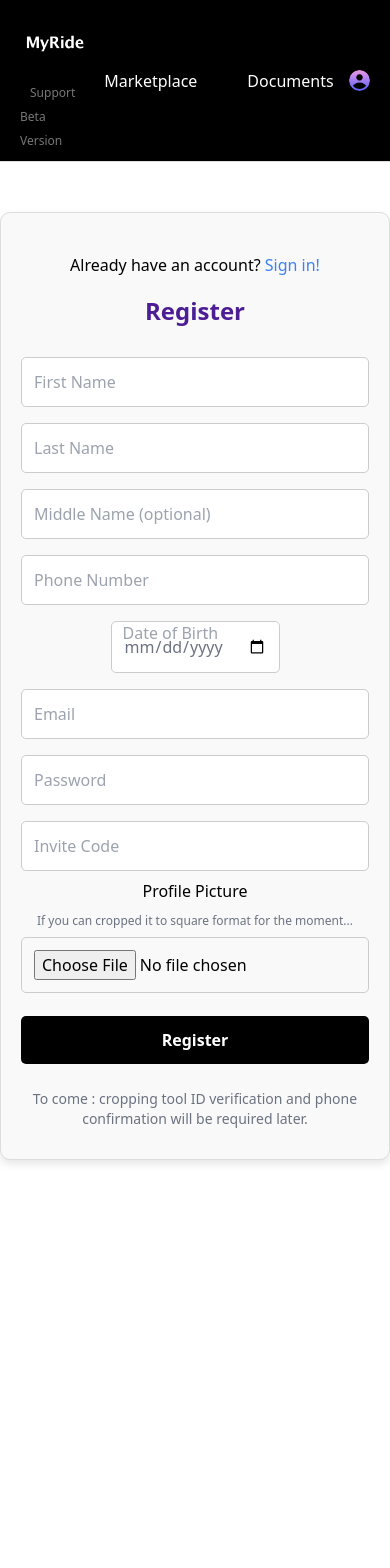
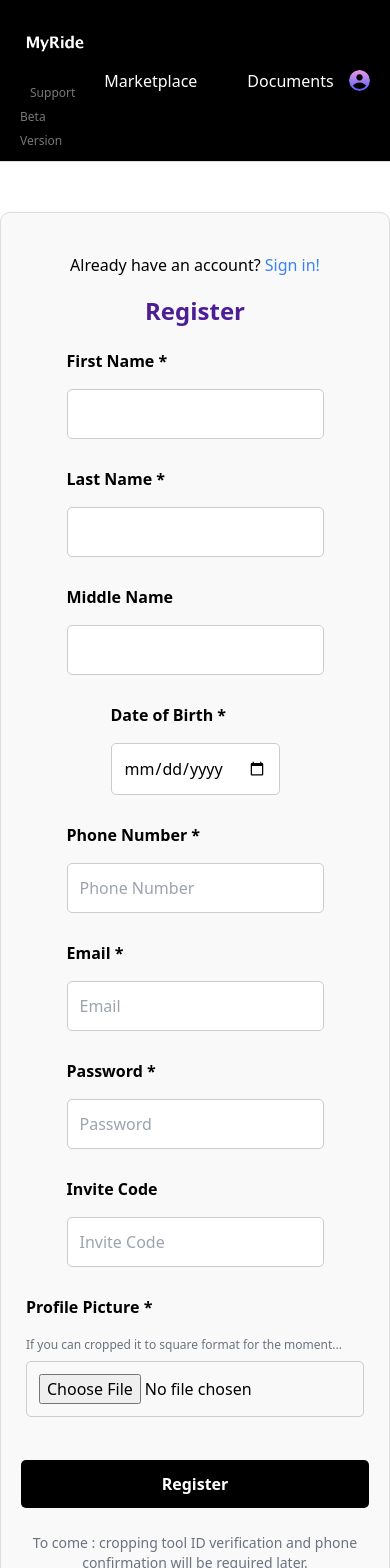
Before and after one commit to jt33120/myRide.com, a Next.js app: page /signup_page in a window 390 px wide. Shown: the top 1568 px of the page. Before the commit the page ends 1210 px from the top, so only its background shows below. Built offline with nearby package versions, Linux system fonts and the light colour scheme; no server answers.

Commit message:
ModifyVehicle Update

```diff
--- a/pages/signup_page.js
+++ b/pages/signup_page.js
@@ -1,148 +1,165 @@
 import { useState } from "react";
 import { auth, db, storage } from "../lib/firebase";
-import { createUserWithEmailAndPassword, updateProfile } from "firebase/auth";
+import { createUserWithEmailAndPassword } from "firebase/auth";
 import { collection, query, where, getDocs, doc, setDoc } from "firebase/firestore";
 import { ref, uploadBytesResumable, getDownloadURL } from "firebase/storage";
 import { useRouter } from "next/router";
-import DatePicker from "react-datepicker";
 import "react-datepicker/dist/react-datepicker.css";
-import { useMediaQuery } from "react-responsive"; // Import useMediaQuery for responsive handling
 import styles from '../styles/Auth.module.css';
-import Resizer from "react-image-file-resizer"; // Import the image resizer library
 import Link from 'next/link'; // Import Link for navigation
-
-const MyDatePicker = ({ selectedDate, setSelectedDate }) => {
-  const isMobile = useMediaQuery({ maxWidth: 768 }); // Detect if the user is on mobile
-
-  return isMobile ? (
-    <div className="relative">
-      <input
-        type="date"
-        value={selectedDate ? selectedDate.toISOString().split("T")[0] : ""}
-        onChange={(e) => setSelectedDate(new Date(e.target.value))}
-        className="border border-gray-300 p-2 rounded-md w-full mb-2 text-gray-500 placeholder-gray-400"
-        placeholder="Date of Birth" // Added placeholder
-        required
-      />
-      {!selectedDate && (
-        <span className="absolute left-3 top-2 text-gray-400 pointer-events-none">
-          Date of Birth
-        </span>
-      )}
-    </div>
-  ) : (
-    <DatePicker
-      selected={selectedDate}
-      onChange={setSelectedDate}
-      showYearDropdown
-      scrollableYearDropdown
-      dateFormat="MM/dd/yy"
-      placeholderText="Date of Birth (MM/DD/YY)" // Added placeholder
-      title="Date of Birth (MM/DD/YY)"
-      className="border border-gray-300 p-2 rounded-md w-full mb-2"
-      required
-    />
-  );
-};
 
 export default function SignUp() {
   const [email, setEmail] = useState("");
   const [password, setPassword] = useState("");
-  const [inviteCode, setInviteCode] = useState("");
+  const [invitationcode, setinvitationcode] = useState("");
   const [firstName, setFirstName] = useState("");
   const [lastName, setLastName] = useState("");
   const [middleName, setMiddleName] = useState("");
   const [phoneNumber, setPhoneNumber] = useState("");
   const [dob, setDob] = useState(null);
   const [image, setImage] = useState(null);
-  const [error, setError] = useState("");
+  const [error] = useState("");
   const [loading, setLoading] = useState(false);
+  const [errors, setErrors] = useState({
+    firstName: "",
+    lastName: "",
+    dateOfBirth: "",
+    profileImage: "",
+    email: "",
+    password: "",
+    phoneNumber: "",
+    invitationcode: "",
+  });
+  const [formError, setFormError] = useState(""); // State for form-level error message
   const router = useRouter();
 
-  const handleRegister = async () => {
-    if (!inviteCode) return setError("You need an invite code!");
-    if (!image) return setError("You must upload a profile image!");
+  const validateEmail = (email) => {
+    const emailRegex = /^[^\s@]+@[^\s@]+\.[^\s@]+$/;
+    return emailRegex.test(email);
+  };
 
+  const validatePassword = (password) => {
+    return password.length >= 6;
+  };
+
+  const validatePhoneNumber = (phoneNumber) => {
+    return /^\d{10}$/.test(phoneNumber);
+  };
+
+  const validateinvitationcode = async (code) => {
+    if (!code) return false;
+    try {
+      // Query the members collection to check if any document has the given invitation code
+      const inviteQuery = query(collection(db, "members"), where("invitationcode", "==", code));
+      const inviteSnapshot = await getDocs(inviteQuery);
+      return !inviteSnapshot.empty; // Return true if the code exists
+    } catch (error) {
+      console.error("Error validating invitation code:", error);
+      return false;
+    }
+  };
+
+  const handleSignUp = async () => {
     setLoading(true);
+    setErrors({}); // Reset errors
+
+    const emailValid = validateEmail(email);
+    const passwordValid = validatePassword(password);
+    const phoneValid = validatePhoneNumber(phoneNumber);
+    const profilePictureValid = !!image; // Ensure profile picture is uploaded
+    const dateOfBirthValid = !!dob && !isNaN(new Date(dob).getTime()); // Ensure date of birth is valid
+    const invitationcodeValid = await validateinvitationcode(invitationcode); // Validate the invitation code
+
+    // Set error messages for empty or invalid fields
+    setErrors({
+      firstName: firstName ? "" : "This field is mandatory.",
+      lastName: lastName ? "" : "This field is mandatory.",
+      dateOfBirth: dateOfBirthValid ? "" : "This field is mandatory.", // Fix validation for date of birth
+      profileImage: profilePictureValid ? "" : "Profile picture is mandatory.",
+      email: email ? (emailValid ? "" : "Invalid email format.") : "This field is mandatory.",
+      password: password ? (passwordValid ? "" : "Password must be at least 6 characters.") : "This field is mandatory.",
+      phoneNumber: phoneNumber ? (phoneValid ? "" : "Phone number must be 10 digits.") : "This field is mandatory.",
+      invitationcode: invitationcode ? (invitationcodeValid ? "" : "Invalid invitation code.") : "Invitation code is mandatory.", // Add error for missing or invalid invitation code
+    });
+
+    // Check if any field is invalid
+    if (!firstName || !lastName || !dateOfBirthValid || !profilePictureValid || !emailValid || !passwordValid || !phoneValid || !invitationcodeValid) {
+      setFormError("Fields are missing or incorrect, please check.");
+      setLoading(false);
+      return;
+    }
 
     try {
-      // Query the "members" collection to check if the invitation code exists
-      const membersQuery = query(collection(db, "members"), where("invitationcode", "==", inviteCode));
-      const querySnapshot = await getDocs(membersQuery);
-
-      if (querySnapshot.empty) {
-        setLoading(false);
-        return setError("Invalid invite code!");
-      }
-
-      // Register the user with email and password
+      // Create user in Firebase Authentication
       const userCredential = await createUserWithEmailAndPassword(auth, email, password);
       const user = userCredential.user;
 
-      // Generate the invite code with prefix and user's UID
-      const invitationCode = `MYRIDE-SP-${user.uid}`;
+      // Use the user's UID as the invitation code
+      const newinvitationcode = `MYRIDE-SP-${user.uid}`;
 
-      // Fetch the inviter's UID from the invite code document
-      const inviterUID = querySnapshot.docs[0].data().uid;
+      // Get inviter's UID from the entered invitation code
+      let inviter = null;
+      if (invitationcodeValid) {
+        const inviteQuery = query(collection(db, "members"), where("invitationcode", "==", invitationcode));
+        const inviteSnapshot = await getDocs(inviteQuery);
+        if (!inviteSnapshot.empty) {
+          inviter = inviteSnapshot.docs[0].id; // Extract inviter's UID
+        }
+      }
 
-      // Resize the image to 1000x1000 pixels
-      Resizer.imageFileResizer(
-        image,
-        1000,
-        1000,
-        "PNG",
-        100,
-        0,
-        async (resizedImage) => {
-          // Upload the resized image to Firebase Storage
-          const storageRef = ref(storage, `members/${user.uid}/profilepicture.png`);
-          const uploadTask = uploadBytesResumable(storageRef, resizedImage);
+      // Upload profile picture to Firebase Storage
+      const profilePicRef = ref(storage, `members/${user.uid}/profilepicture.png`);
+      const uploadTask = uploadBytesResumable(profilePicRef, image);
 
+      await new Promise((resolve, reject) => {
         uploadTask.on(
           "state_changed",
-            () => {},
-            (err) => {
-              setError(err.message);
-              setLoading(false);
-            },
+          null,
+          (error) => reject(error),
           async () => {
-              const imageUrl = await getDownloadURL(uploadTask.snapshot.ref);
+            const downloadURL = await getDownloadURL(uploadTask.snapshot.ref);
 
-              // Update the user's display name in Firebase Authentication
-              await updateProfile(user, {
-                displayName: `${firstName} ${lastName}`,
-                photoURL: imageUrl,
-              });
-
-              // Save user information to Firestore
+            // Save user data to Firestore
             await setDoc(doc(db, "members", user.uid), {
-                email,
               firstName,
               lastName,
               middleName,
+              dob,
+              email,
               phoneNumber,
-                dob,
-                inviter: inviterUID,
-                rating: 5,
-                uid: user.uid,
-                invitationcode: invitationCode,
-                profileImage: imageUrl, // Save the image URL
+              profileImage: downloadURL,
+              invitationcode: newinvitationcode,
+              inviter: inviter || null, // Save inviter's UID if available
+              rating: 5, // Initialize rating at 5
+              vehicles: [], // Initialize an empty vehicles array
               createdAt: new Date(),
             });
 
-              // Mark the invite code as used (optional)
-              await setDoc(doc(db, "members", querySnapshot.docs[0].id), { used: true }, { merge: true });
-
-              // Redirect user to dashboard
-              setLoading(false);
-              router.push("/myDashboard_page");
+            resolve();
           }
         );
-        },
-        "blob" // Output format
-      );
+      });
+
+      alert("Sign up successful!");
+      router.push("/myDashboard_page");
     } catch (error) {
-      setError(error.message); // Handle any errors from Firebase
+      console.error("Error during sign up:", error);
+
+      // Handle Firebase errors
+      switch (error.code) {
+        case "auth/email-already-in-use":
+          setErrors({ ...errors, email: "This email is already registered. Please use a different email." });
+          setFormError("Fields are missing or incorrect, please check.");
+          break;
+        case "auth/weak-password":
+          setErrors({ ...errors, password: "Password is too weak. Please choose a stronger password." });
+          setFormError("Fields are missing or incorrect, please check.");
+          break;
+        default:
+          alert("An unexpected error occurred. Please try again.");
+          break;
+      }
+    } finally {
       setLoading(false);
     }
   };
@@ -151,6 +168,7 @@ export default function SignUp() {
     const file = e.target.files[0];
     if (file) {
       setImage(file);
+      setErrors((prevErrors) => ({ ...prevErrors, profileImage: "" })); // Clear error when a file is selected
     }
   };
 
@@ -166,26 +184,143 @@ export default function SignUp() {
       {error && <p className="text-red-500">{error}</p>}
 
       {/* Form Fields */}
-      <input type="text" placeholder="First Name" value={firstName} onChange={(e) => setFirstName(e.target.value)} required />
-      <input type="text" placeholder="Last Name" value={lastName} onChange={(e) => setLastName(e.target.value)} required />
-      <input type="text" placeholder="Middle Name (optional)" value={middleName} onChange={(e) => setMiddleName(e.target.value)} />
-      <input type="text" placeholder="Phone Number" value={phoneNumber} onChange={(e) => setPhoneNumber(e.target.value)} required />
+      <div className="form-section">
+        <label className="form-label">First Name *</label>
+        <input
+          type="text"
+          value={firstName}
+          onChange={(e) => {
+            setFirstName(e.target.value);
+            setErrors({ ...errors, firstName: e.target.value ? "" : "This field is mandatory." });
+          }}
+          className="border border-gray-300 p-2 rounded-md w-full mb-2"
+        />
+        {errors.firstName && <p className="text-red-500 text-sm">{errors.firstName}</p>}
+      </div>
+      <div className="form-section">
+        <label className="form-label">Last Name *</label>
+        <input
+          type="text"
+          value={lastName}
+          onChange={(e) => {
+            setLastName(e.target.value);
+            setErrors({ ...errors, lastName: e.target.value ? "" : "This field is mandatory." });
+          }}
+          className="border border-gray-300 p-2 rounded-md w-full mb-2"
+        />
+        {errors.lastName && <p className="text-red-500 text-sm">{errors.lastName}</p>}
+      </div>
+      <div className="form-section">
+        <label className="form-label">Middle Name</label>
+        <input
+          type="text"
+          value={middleName}
+          onChange={(e) => setMiddleName(e.target.value)}
+          className="border border-gray-300 p-2 rounded-md w-full mb-2"
+        />
+      </div>
+      <div className="form-section">
+        <label className="form-label">Date of Birth *</label>
+        <input
+          type="date"
+          value={dob ? dob : ""} // Ensure valid date format or empty string
+          onChange={(e) => {
+            const inputDate = e.target.value;
+            const parsedDate = new Date(inputDate);
 
-      {/* Date of Birth */}
-      <MyDatePicker selectedDate={dob} setSelectedDate={setDob} />
-
-
-      <input type="email" placeholder="Email" value={email} onChange={(e) => setEmail(e.target.value)} required />
-      <input type="password" placeholder="Password" value={password} onChange={(e) => setPassword(e.target.value)} required />
-      <input type="text" placeholder="Invite Code" value={inviteCode} onChange={(e) => setInviteCode(e.target.value)} required />
-
-      {/* Profile Image Upload */}
-      <label>Profile Picture</label>
+            if (!isNaN(parsedDate.getTime())) {
+              setDob(inputDate); // Set valid date
+              setErrors((prevErrors) => ({
+                ...prevErrors,
+                dateOfBirth: "", // Clear error if date is valid
+              }));
+            } else {
+              setDob(""); // Reset date if invalid
+              setErrors((prevErrors) => ({
+                ...prevErrors,
+                dateOfBirth: "Invalid date format. Please use the date picker.",
+              }));
+            }
+          }}
+          className="border border-gray-300 p-2 rounded-md w-full mb-2"
+        />
+        {errors.dateOfBirth && <p className="text-red-500 text-sm">{errors.dateOfBirth}</p>}
+      </div>
+      <div className="form-section">
+        <label className="form-label">Phone Number *</label>
+        <input
+          type="text"
+          placeholder="Phone Number"
+          value={phoneNumber}
+          onChange={(e) => {
+            setPhoneNumber(e.target.value);
+            setErrors({ ...errors, phoneNumber: validatePhoneNumber(e.target.value) ? "" : "Phone number must be 10 digits." });
+          }}
+          className="border border-gray-300 p-2 rounded-md w-full mb-2"
+          required
+        />
+        {errors.phoneNumber && <p className="text-red-500 text-sm">{errors.phoneNumber}</p>}
+      </div>
+      <div className="form-section">
+        <label className="form-label">Email *</label>
+        <input
+          type="email"
+          placeholder="Email"
+          value={email}
+          onChange={(e) => {
+            setEmail(e.target.value);
+            setErrors({ ...errors, email: validateEmail(e.target.value) ? "" : "Invalid email format." });
+          }}
+          className="border border-gray-300 p-2 rounded-md w-full mb-2"
+          required
+        />
+        {errors.email && <p className="text-red-500 text-sm">{errors.email}</p>}
+      </div>
+      <div className="form-section">
+        <label className="form-label">Password *</label>
+        <input
+          type="password"
+          placeholder="Password"
+          value={password}
+          onChange={(e) => {
+            setPassword(e.target.value);
+            setErrors({ ...errors, password: validatePassword(e.target.value) ? "" : "Password must be at least 6 characters." });
+          }}
+          className="border border-gray-300 p-2 rounded-md w-full mb-2"
+          required
+        />
+        {errors.password && <p className="text-red-500 text-sm">{errors.password}</p>}
+      </div>
+      <div className="form-section">
+        <label className="form-label">Invite Code</label>
+        <input
+          type="text"
+          placeholder="Invite Code"
+          value={invitationcode}
+          onChange={(e) => {
+            setinvitationcode(e.target.value);
+            setErrors((prevErrors) => ({ ...prevErrors, invitationcode: "" })); // Clear error when input is not blank
+          }}
+          className="border border-gray-300 p-2 rounded-md w-full mb-2"
+        />
+        {errors.invitationcode && <p className="text-red-500 text-sm">{errors.invitationcode}</p>}
+      </div>
+      <div className="form-section">
+        <label className="form-label">Profile Picture *</label>
         <p className="text-xs text-gray-500"> If you can cropped it to square format for the moment...</p>
-      <input type="file" onChange={handleImageChange} accept="image/*" required />
+        <input
+          type="file"
+          onChange={handleImageChange}
+          accept="image/*"
+          className="border border-gray-300 p-2 rounded-md w-full mb-2"
+          required
+        />
+        {errors.profileImage && <p className="text-red-500 text-sm">{errors.profileImage}</p>}
+      </div>
 
       {/* Register Button */}
-      <button onClick={handleRegister} disabled={loading}>
+      {formError && <p className="text-red-500 text-sm mb-4">{formError}</p>} {/* Display form-level error */}
+      <button onClick={handleSignUp} disabled={loading}>
         {loading ? "Registering..." : "Register"}
       </button>
 
```
Also changed, not shown: pages/login_page.js (+30 -9 lines), 1 other file (tests, documents, lock files or other folders). Lines whose indentation alone changed are shown as unchanged.
